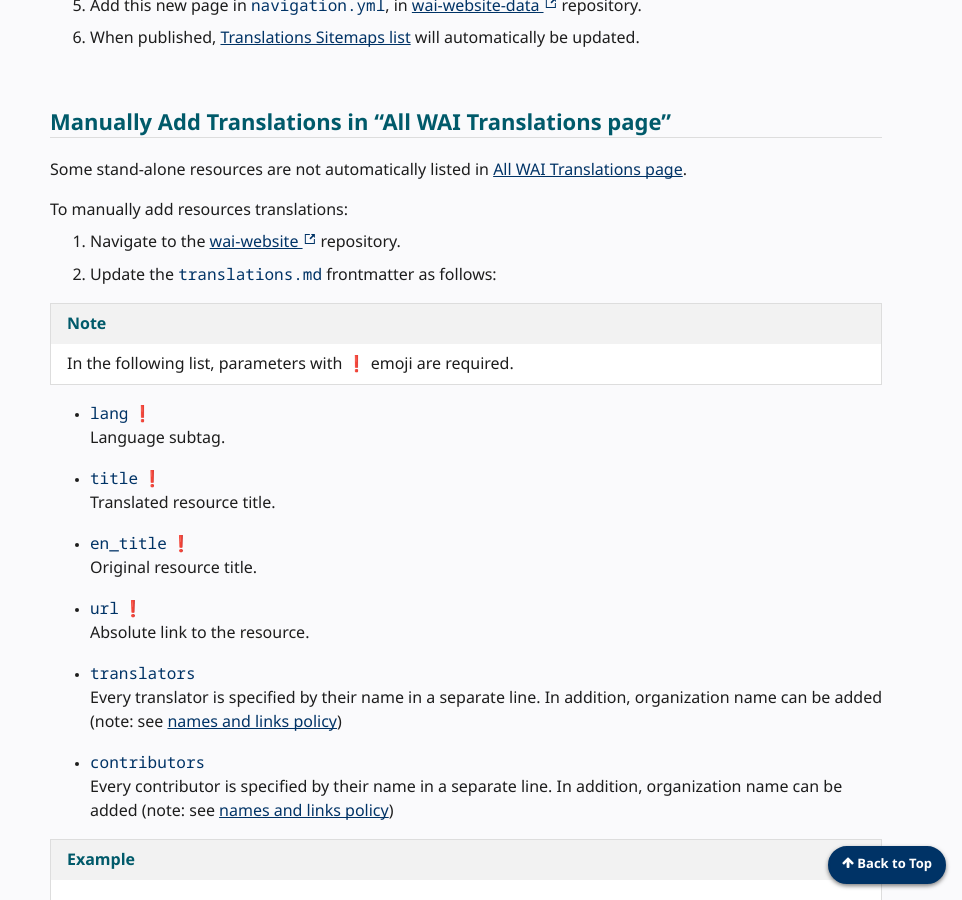
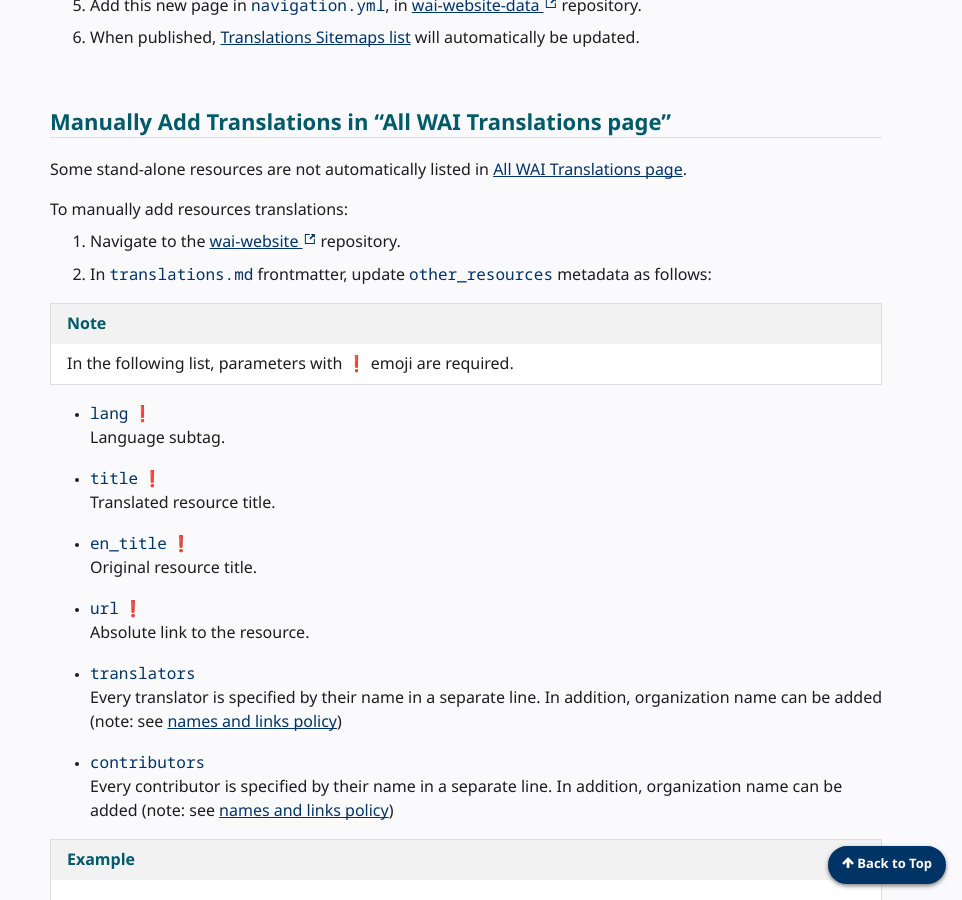
Before and after one commit to w3c/wai-website-theme, a Jekyll site: the page built from content/technical-translation.md, in a window 1280 px wide and 900 px high, scrolled down 2698 px. Shown: the whole window, without its empty margins (318-1280 px from the left). Built offline with Jekyll 4.4.1, drawn with Linux system fonts in a browser that asks for light colours; cached includes are drawn as plain includes; comment, search, counter and statistics services are not loaded.

Commit message:
Update manually add translations

```diff
--- a/content/technical-translation.md
+++ b/content/technical-translation.md
@@ -153,7 +153,7 @@
 
 To manually add resources translations:
 1. Navigate to the [wai-website {% include_cached external.html %}](https://github.com/w3c/wai-website) repository.
-2. Update the `translations.md` frontmatter as follows:
+2. In `translations.md` frontmatter, update `other_resources` metadata as follows:
 
 {::nomarkdown}
 {% include box.html type="start" title="Note" %}
```
